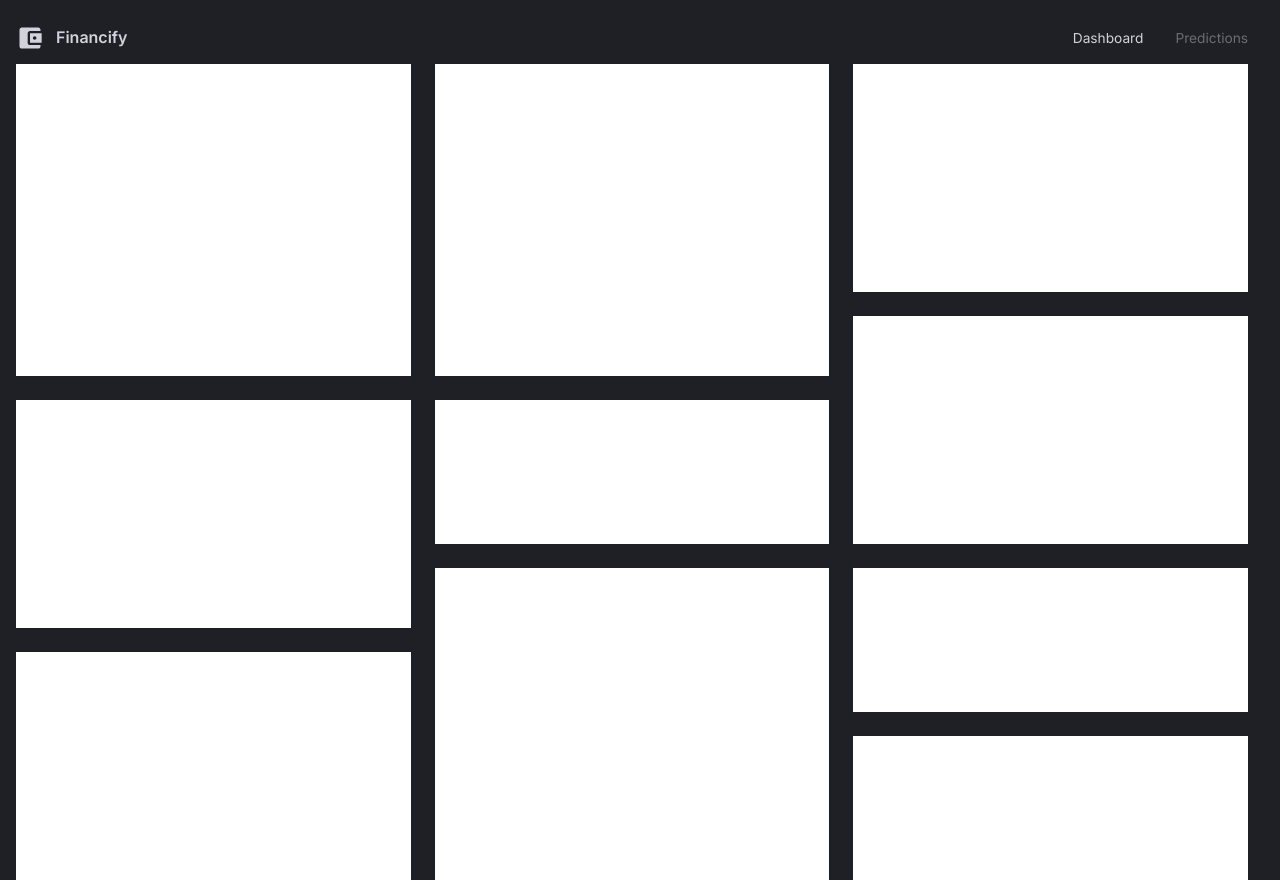
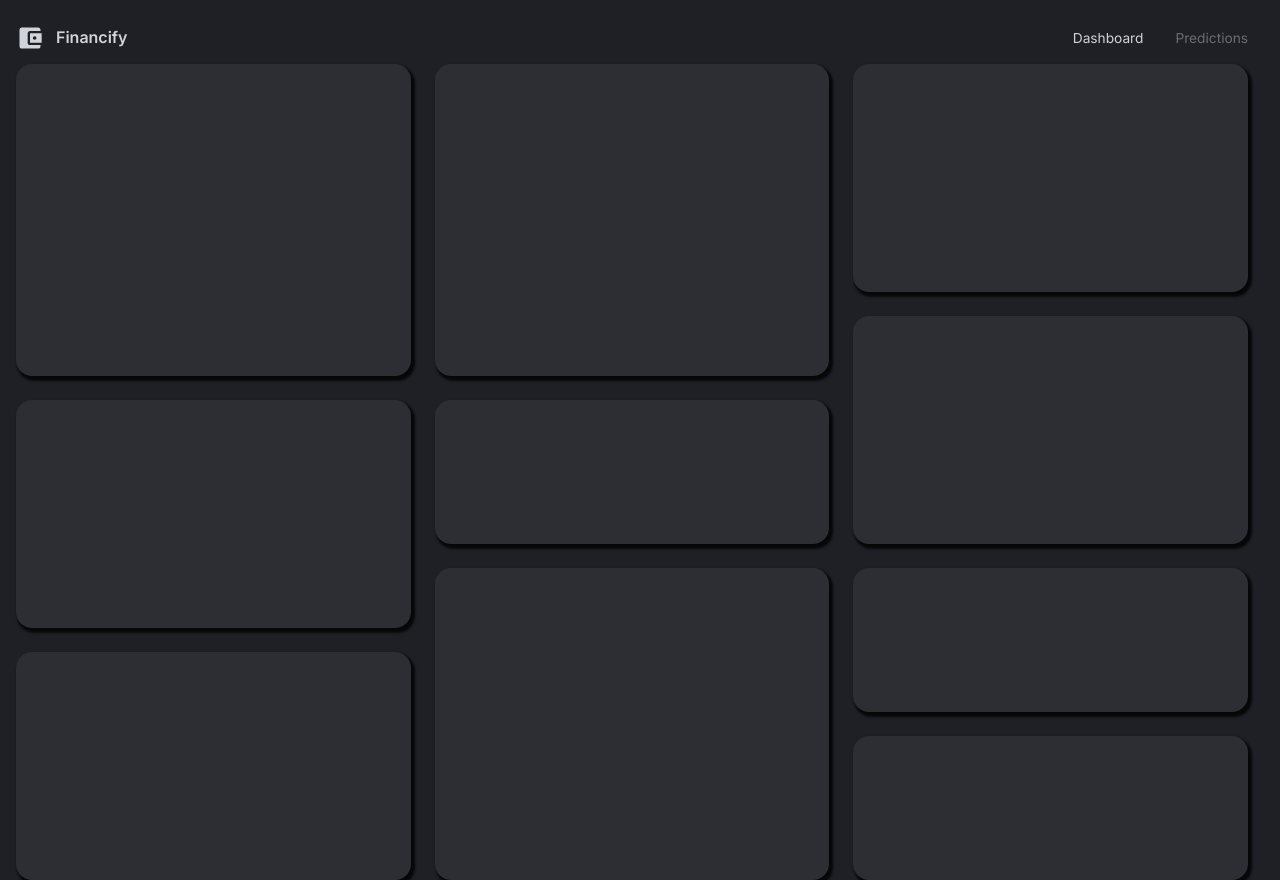
Before and after one commit to Reshma-24799/financify, a React (Vite) app in the folder client/: page / in a window 1280 px wide. Built offline with nearby package versions, Linux system fonts and the light colour scheme.

Commit message:
styling dashboard box

```diff
--- /dev/null
+++ b/client/src/components/DashboardBox.tsx
@@ -0,0 +1,10 @@
+import { Box } from "@mui/material";
+import { styled } from "@mui/system";
+
+const DashboardBox = styled(Box)(({ theme }) =>({
+    backgroundColor: theme.palette.background.light,
+    borderRadius: "1rem",
+    boxShadow: "0.15rem 0.2rem 0.15rem 0.1rem rgba(0,0,0,.8)"
+}) );
+
+export default DashboardBox;
--- a/client/src/scenes/dashboard/index.tsx
+++ b/client/src/scenes/dashboard/index.tsx
@@ -1,3 +1,4 @@
+import DashboardBox from "@/components/DashboardBox";
 import { Box, useMediaQuery } from "@mui/material";
 
 const gridTemplateLarge = `
@@ -61,16 +62,16 @@
         gridTemplateAreas: gridTemplateSmall
       }}
     >
-      <Box  bgcolor="#fff" gridArea="a"></Box>
-      <Box  bgcolor="#fff" gridArea="b"></Box>
-      <Box  bgcolor="#fff" gridArea="c"></Box>
-      <Box  bgcolor="#fff" gridArea="d"></Box>
-      <Box  bgcolor="#fff" gridArea="e"></Box>
-      <Box  bgcolor="#fff" gridArea="f"></Box>
-      <Box  bgcolor="#fff" gridArea="g"></Box>
-      <Box  bgcolor="#fff" gridArea="h"></Box>
-      <Box  bgcolor="#fff" gridArea="i"></Box>
-      <Box  bgcolor="#fff" gridArea="j"></Box>
+      <DashboardBox  bgcolor="#fff" gridArea="a"></DashboardBox>
+      <DashboardBox  bgcolor="#fff" gridArea="b"></DashboardBox>
+      <DashboardBox  bgcolor="#fff" gridArea="c"></DashboardBox>
+      <DashboardBox  bgcolor="#fff" gridArea="d"></DashboardBox>
+      <DashboardBox  bgcolor="#fff" gridArea="e"></DashboardBox>
+      <DashboardBox  bgcolor="#fff" gridArea="f"></DashboardBox>
+      <DashboardBox  bgcolor="#fff" gridArea="g"></DashboardBox>
+      <DashboardBox  bgcolor="#fff" gridArea="h"></DashboardBox>
+      <DashboardBox  bgcolor="#fff" gridArea="i"></DashboardBox>
+      <DashboardBox  bgcolor="#fff" gridArea="j"></DashboardBox>
     </Box>
   )
 }
```
